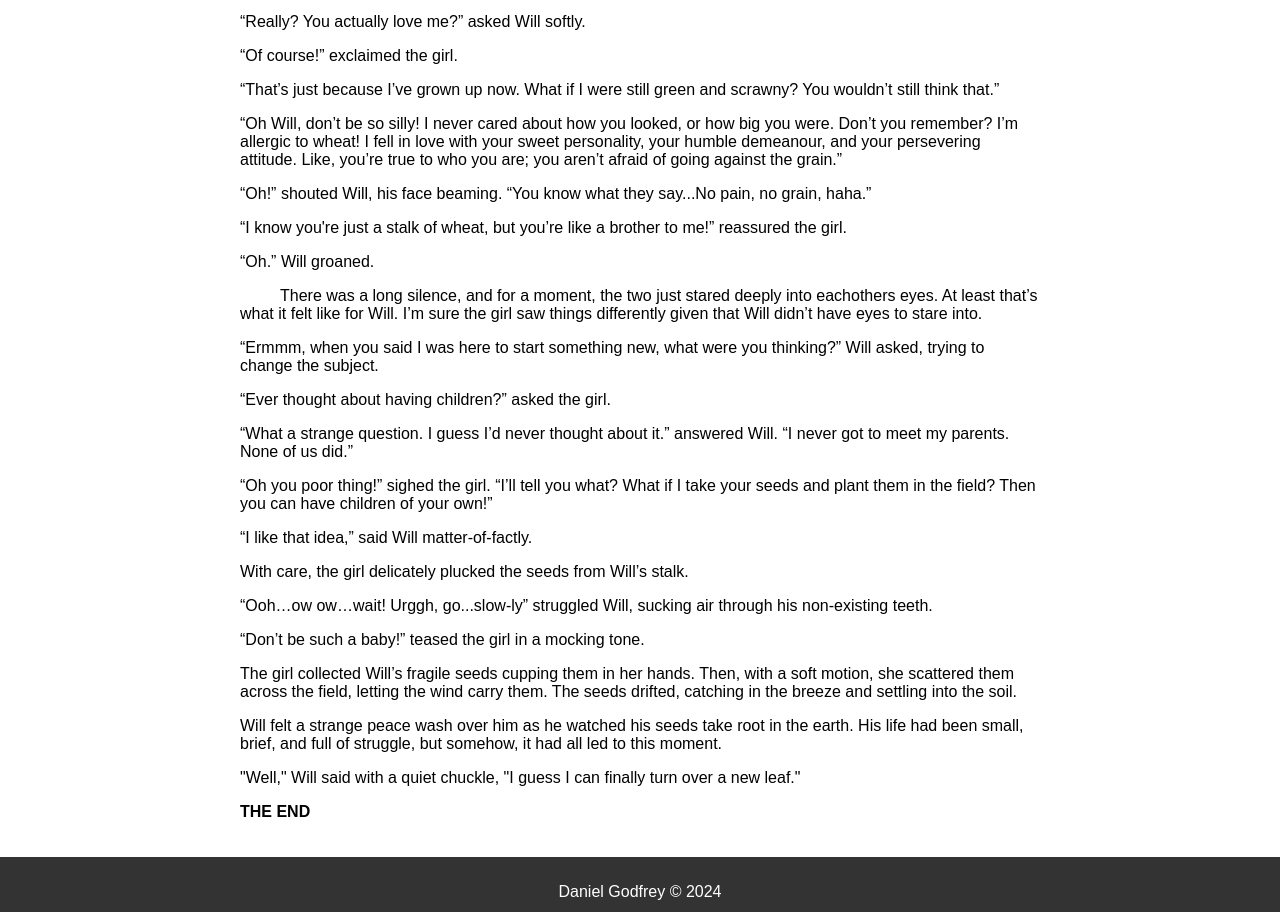
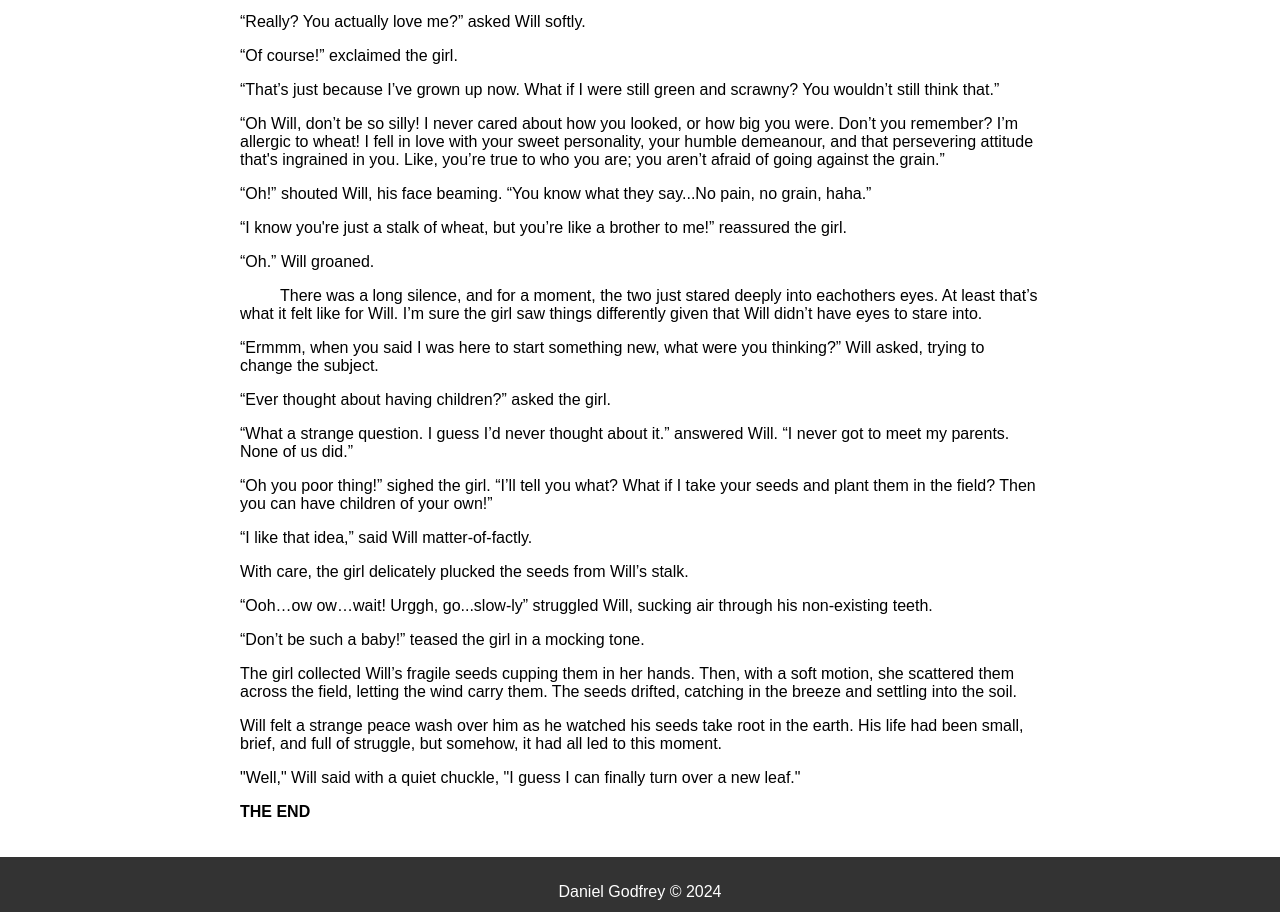
Before and after one commit to Dicenas/dicenas.github.io, a plain HTML site: page story.html in a window 1280 px wide. Shown: the part 2365-3277 px from the top of the page. Drawn offline with Linux system fonts and the light colour scheme.

Commit message:
Story change

```diff
--- a/story.html
+++ b/story.html
@@ -208,7 +208,7 @@
             that.”</p>
 
         <p>“Oh Will, don’t be so silly! I never cared about how you looked, or how big you were. Don’t you remember? I’m
-            allergic to wheat! I fell in love with your sweet personality, your humble demeanour, and your persevering attitude. Like, you’re true to who you are; you aren’t afraid of going against the grain.”</p>
+            allergic to wheat! I fell in love with your sweet personality, your humble demeanour, and that persevering attitude that's ingrained in you. Like, you’re true to who you are; you aren’t afraid of going against the grain.”</p>
 
         <p>“Oh!” shouted Will, his face beaming. “You know what they say...No pain, no grain, haha.”</p>
 
```
